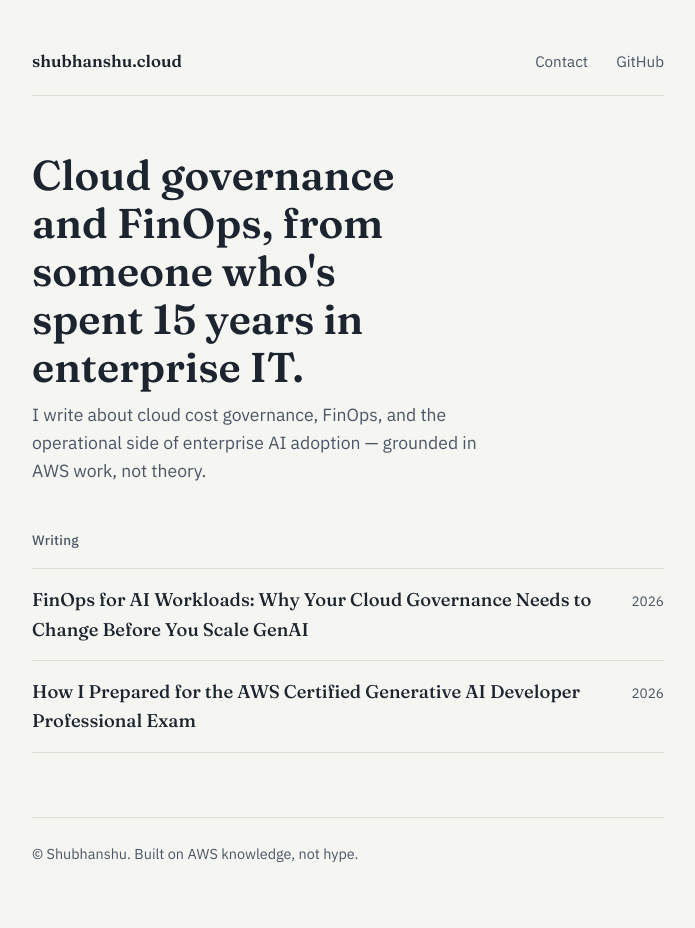
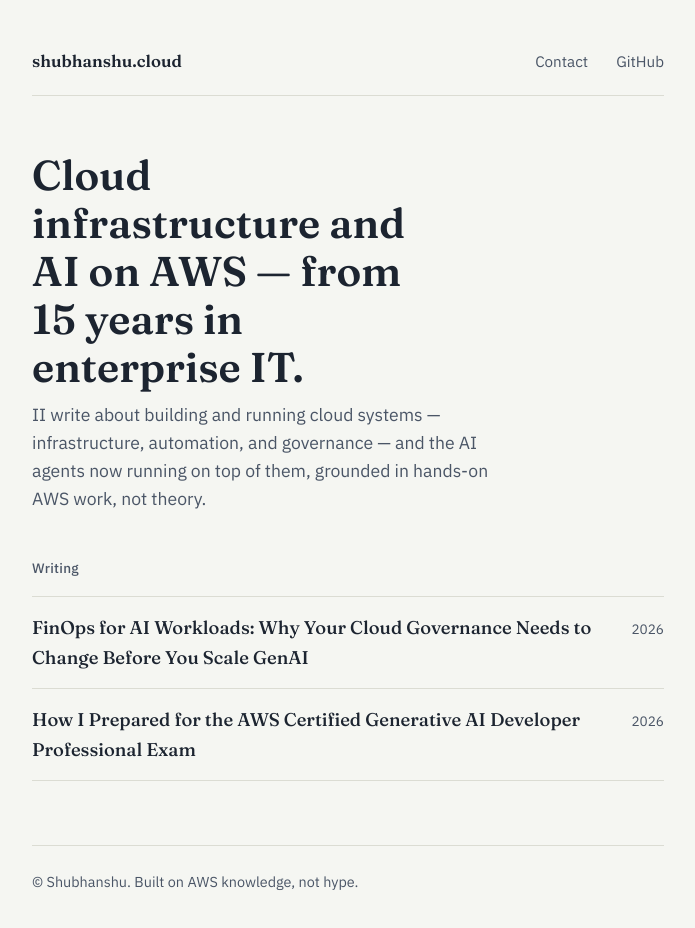
Before and after one commit to shubhanshu-cloud/shubhanshu.github.io, a plain HTML site: page index.html in a window 1280 px wide. Shown: the whole page, without its empty margins (292-987 px from the left). Drawn offline with Linux system fonts and the light colour scheme.

Commit message:
Revise hero section content for clarity and focus
Updated the hero section text to better reflect expertise in cloud infrastructure and AI.

```diff
--- a/index.html
+++ b/index.html
@@ -21,8 +21,8 @@
   </header>
 
   <div class="hero">
-    <h1>Cloud governance and FinOps, from someone who's spent 15 years in enterprise IT.</h1>
-    <p class="lede">I write about cloud cost governance, FinOps, and the operational side of enterprise AI adoption — grounded in AWS work, not theory.</p>
+    <h1>Cloud infrastructure and AI on AWS — from 15 years in enterprise IT.</h1>
+    <p class="lede">II write about building and running cloud systems — infrastructure, automation, and governance — and the AI agents now running on top of them, grounded in hands-on AWS work, not theory.</p>
   </div>
 
   <div class="index-list">
```
